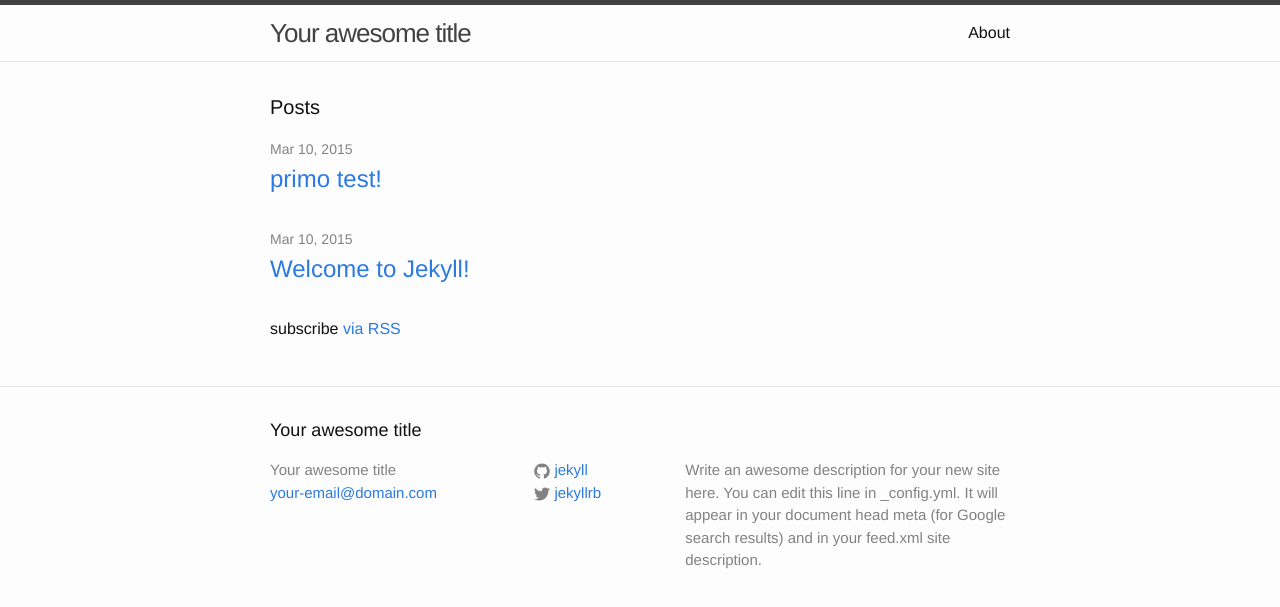
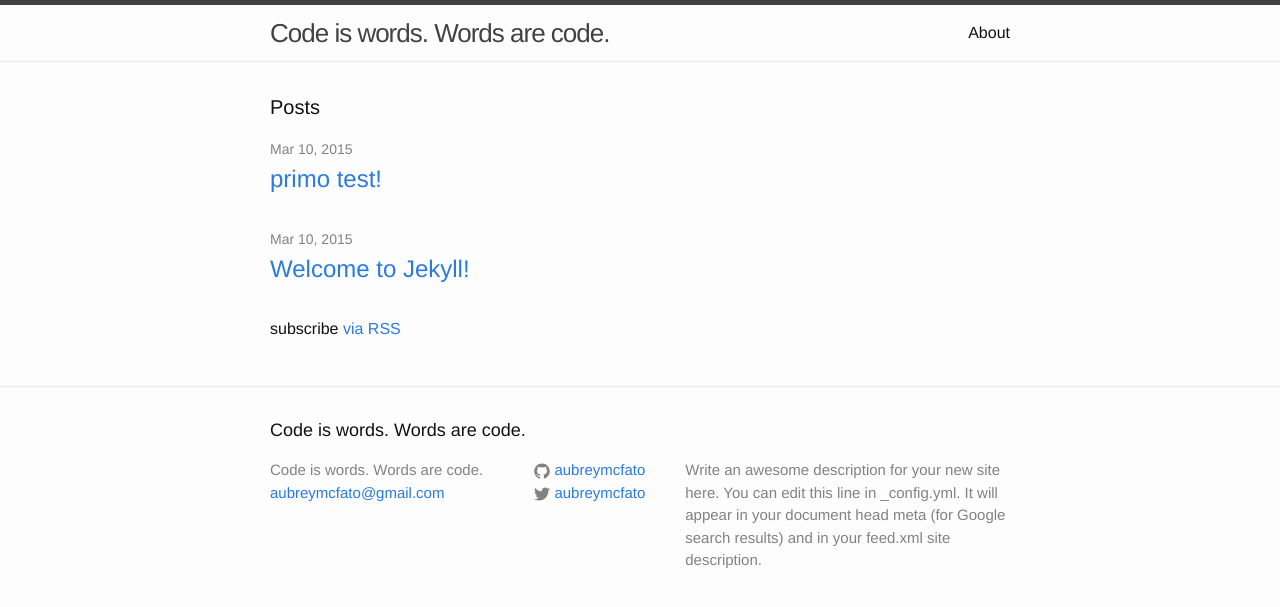
Before and after one commit to Aubreymcfato/aubreymcfato.github.io, a Jekyll site: the page built from index.html, in a window 1280 px wide. Shown: the top 607 px of the page. Built offline with Jekyll 4.4.1, drawn with Linux system fonts in a browser that asks for light colours.

Commit message:
Update _config.yml

```diff
--- a/_config.yml
+++ b/_config.yml
@@ -1,14 +1,14 @@
 # Site settings
-title: Your awesome title
-email: your-email@domain.com
+title: Code is words. Words are code.
+email: aubreymcfato@gmail.com
 description: > # this means to ignore newlines until "baseurl:"
   Write an awesome description for your new site here. You can edit this
   line in _config.yml. It will appear in your document head meta (for
   Google search results) and in your feed.xml site description.
-baseurl: "" # the subpath of your site, e.g. /blog/
-url: "http://yourdomain.com" # the base hostname & protocol for your site
-twitter_username: jekyllrb
-github_username:  jekyll
+baseurl: "/blog/" # the subpath of your site, e.g. /blog/
+url: "http://babele.io" # the base hostname & protocol for your site
+twitter_username: aubreymcfato
+github_username:  aubreymcfato
 
 # Build settings
 markdown: kramdown
```
